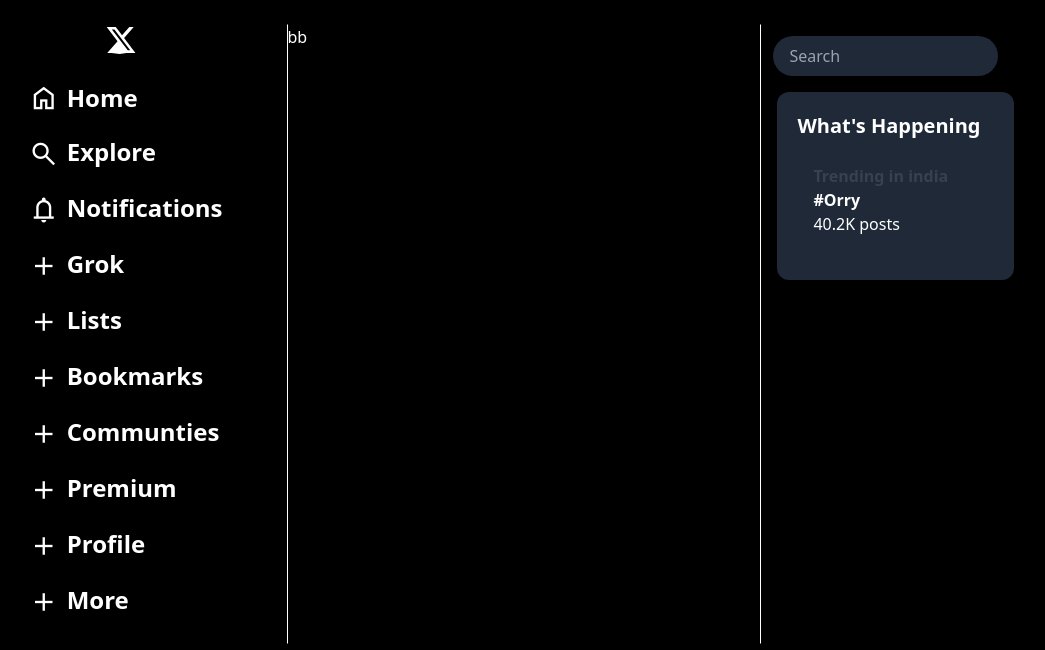
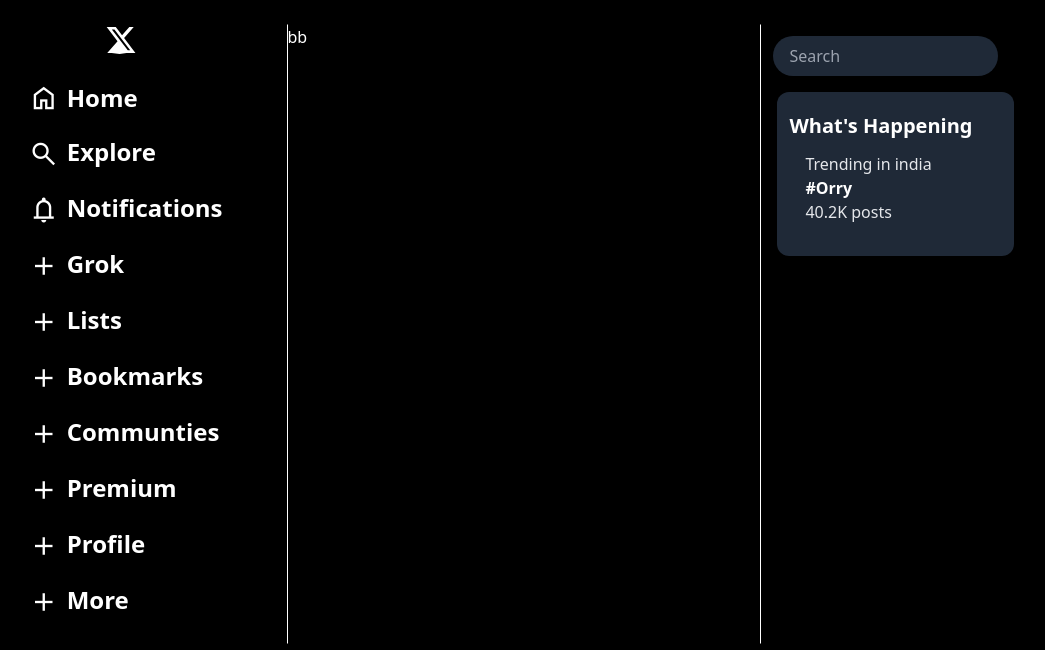
Before and after one commit to Omkar985087/Twitter-Clone, a website: page index.html in a window 1280 px wide. Shown: the whole page, without its empty margins (45-1090 px from the left). Drawn offline with nearby package versions, Linux system fonts and the light colour scheme.

Commit message:
Twitter Clone

```diff
--- a/index.html
+++ b/index.html
@@ -53,14 +53,14 @@
                         <input type="text" class="w-1/2 rounded-full bg-gray-800 text-white px-4 py-2" placeholder="Search">
                 </div>
 
-                <div class="whats m-4 bg-gray-800 w-1/2 p-5 rounded-xl">
+                <div class="whats m-4 bg-gray-800 w-1/2 py-5 px-3 rounded-xl">
                         <h1 class="text-xl font-bold">
                                 What's Happening
                         </h1>
-                        <div class="item my-3 px-4 p-3 hover:bg-gray-800 curser-pointer">
-                                <div class="font-bold tex-sm text-gray-700">Trending in india</div>
+                        <div class="item  px-4 p-3 hover:bg-gray-800 curser-pointer">
+                                <div class="tex-sm text-gray-200">Trending in india</div>
                                 <div class="font-bold">#Orry</div>
-                                <div>40.2K posts</div>
+                                <div class="tex-sm text-gray-200">40.2K posts</div>
                         </div>
                 </div>
         </div>
```
Also changed, not shown: src/output.css.
